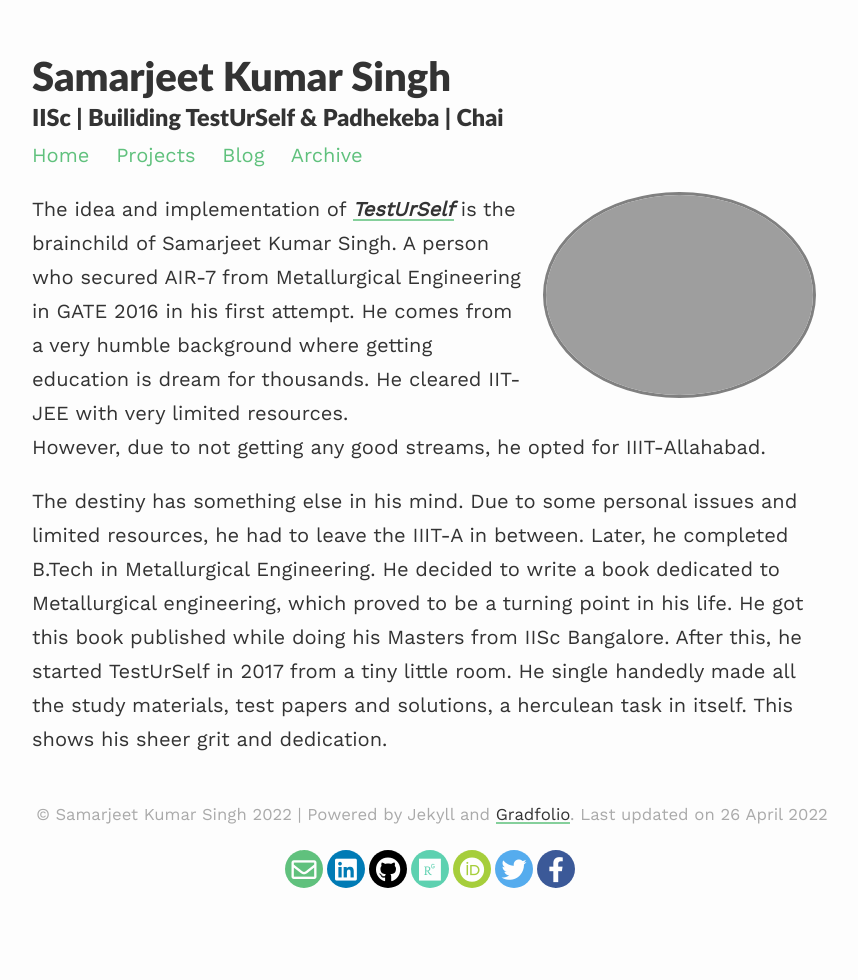
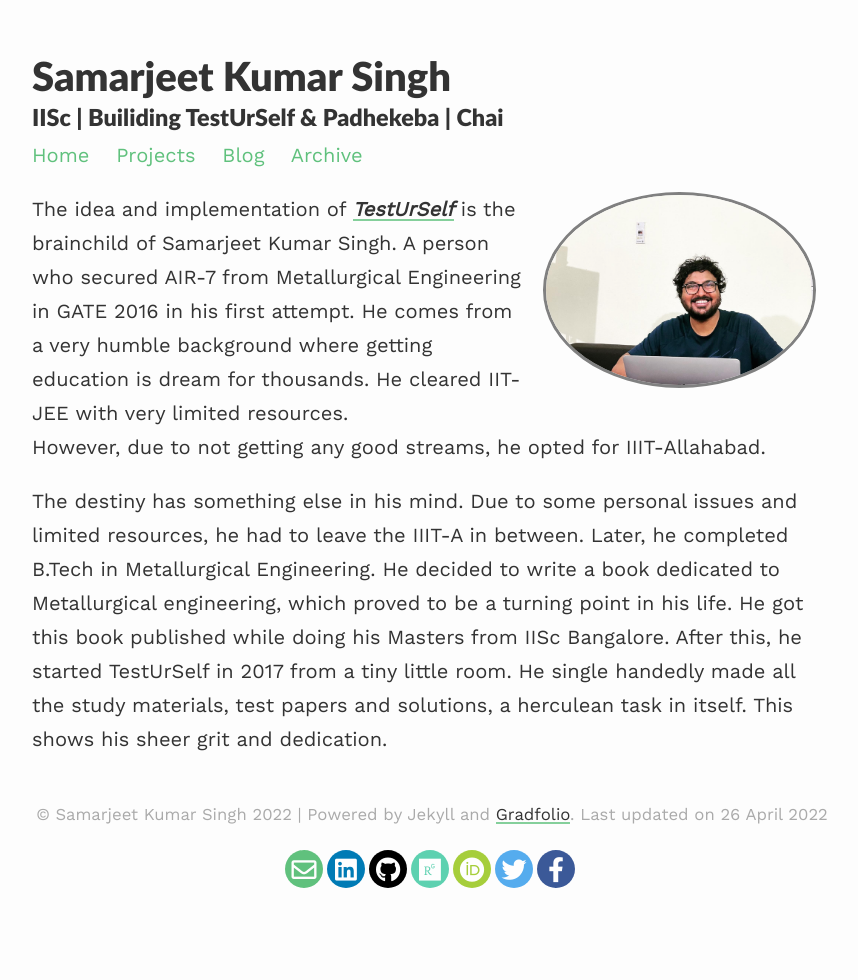
Before and after one commit to Samarjeetkumarsingh/website, a Jekyll site: the page built from index.md, in a window 1280 px wide. Shown: the whole page, without its empty margins (208-1066 px from the left). Built offline with Jekyll 4.4.1, drawn with Linux system fonts in a browser that asks for light colours; nearby versions of some CDN libraries.

Commit message:
Update index.md

```diff
--- a/index.md
+++ b/index.md
@@ -3,7 +3,7 @@
 permalink: /
 profile:
   align: right
-  image: 9C68C9DB-C093-4045-BE03-BBE1FBC4DEB8.png
+  image: profile.PNG
 published: true
 ---
 
```
